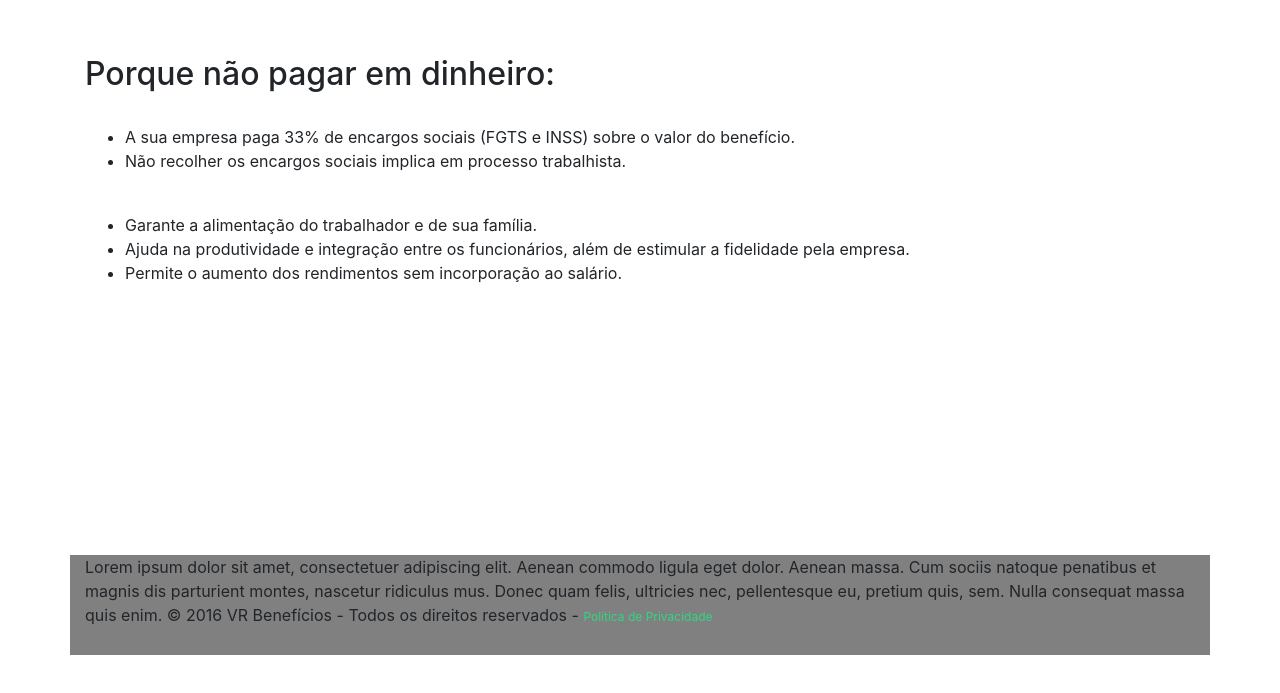
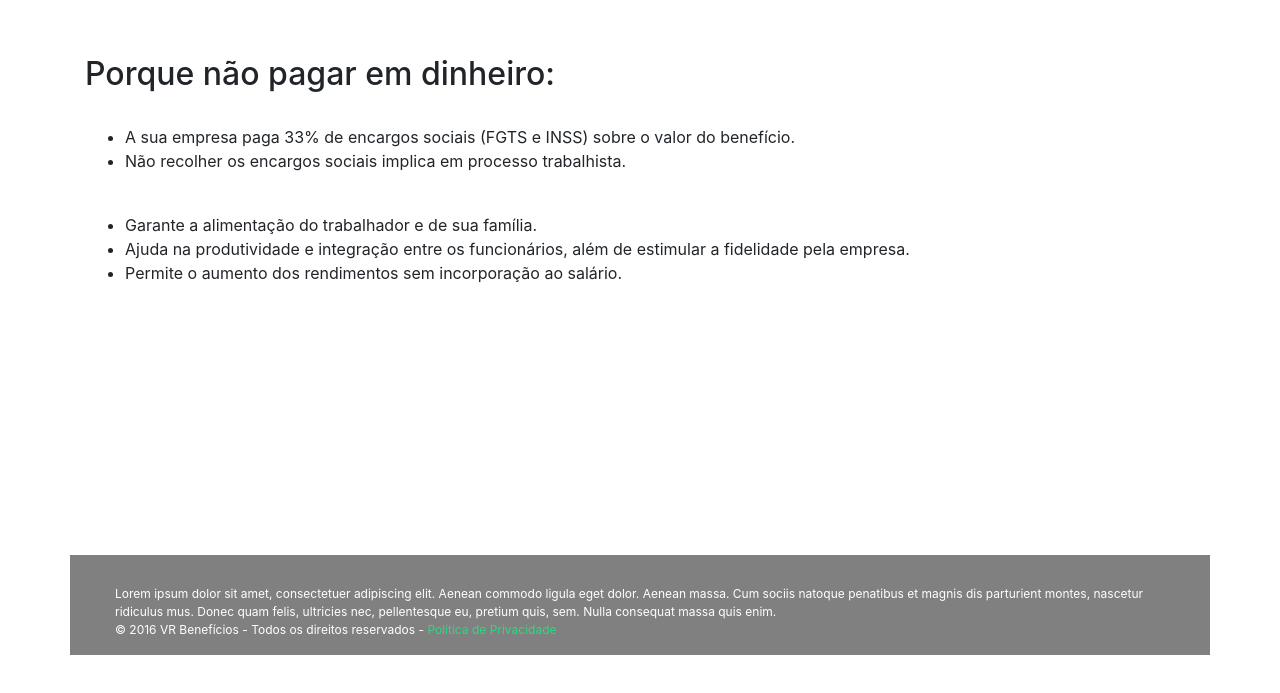
Before and after one commit to vinirossi/teste-html-css, a plain HTML site: page index.html in a window 1280 px wide. Shown: the part 945-1638 px from the top of the page. Before the commit the page ends 1612 px from the top, so only its background shows below. Drawn offline with nearby package versions, Linux system fonts and the light colour scheme.

Commit message:
Inserido o estilo no footer

```diff
--- a/assets/css/style.css
+++ b/assets/css/style.css
@@ -22,12 +22,13 @@ footer {
     width: 100%;
 }
 
-.footer-paragraph p {
+.footer-text {
     color: #fff;
     font-size: 12px;
+    padding: 30px;
 }
 
-.footer-paragraph span {
+.footer-text span {
     color: #2fd781;
     font-size: 12px;
 }
--- a/index.html
+++ b/index.html
@@ -42,15 +42,15 @@
     </main>
 
         <footer class="container">
-            <p class="footer-paragraph">
+            <p class="footer-text">
                 Lorem ipsum dolor sit amet, consectetuer adipiscing elit. Aenean commodo ligula eget dolor. Aenean massa. Cum sociis natoque penatibus et magnis dis parturient montes, nascetur ridiculus mus. Donec quam felis, ultricies nec, pellentesque eu, pretium quis, sem. Nulla consequat massa quis enim.
 
-                © 2016 VR Benefícios - Todos os direitos reservados - <span>Política de Privacidade</span>
+                <br>© 2016 VR Benefícios - Todos os direitos reservados - <span>Política de Privacidade</span>
             </p>
             <img>
         </footer>
 
-        <script src="https://code.jquery.com/jquery-3.3.1.slim.min.js"></script>
+    <script src="https://code.jquery.com/jquery-3.3.1.slim.min.js"></script>
     <script src="https://cdnjs.cloudflare.com/ajax/libs/popper.js/1.14.3/umd/popper.min.js"></script>
     <script src="https://stackpath.bootstrapcdn.com/bootstrap/4.1.3/js/bootstrap.min.js"></script>
     </body>
```
